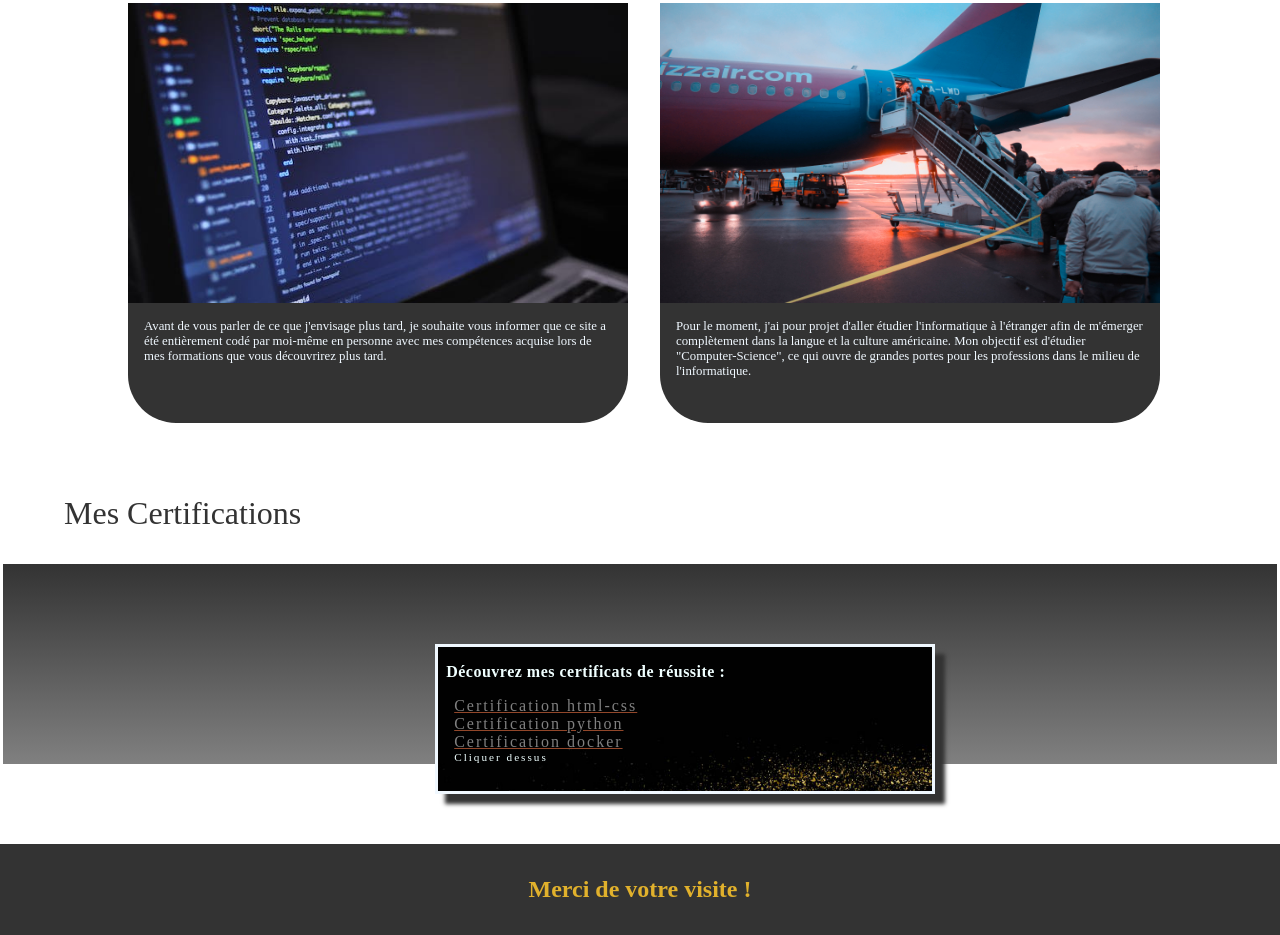
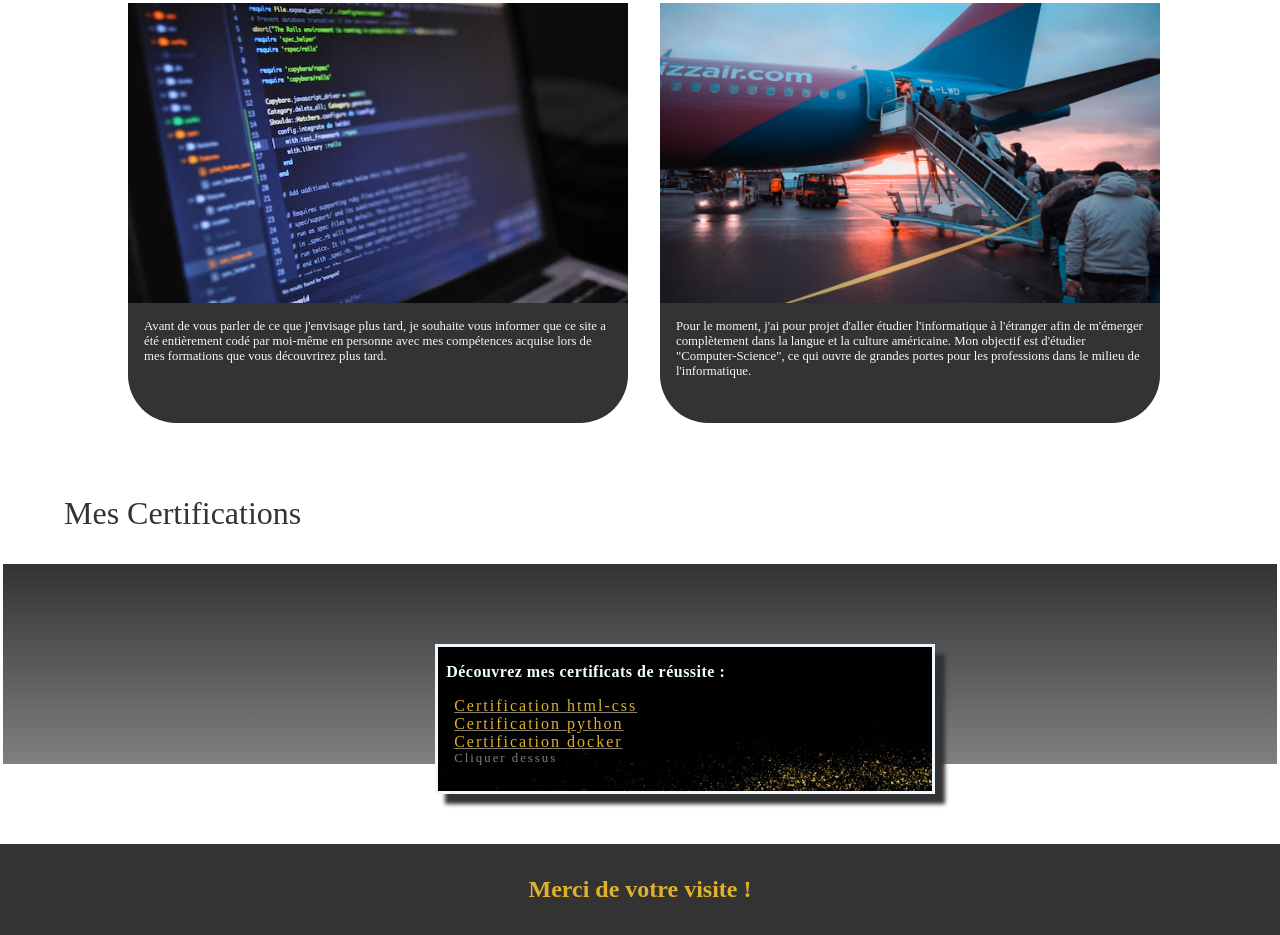
Before and after one commit to melountte/Profil, a website: page index.html in a window 1280 px wide. Shown: the part 754-1689 px from the top of the page. Drawn offline with Linux system fonts and the light colour scheme.

```diff
--- a/scss/mobile.scss
+++ b/scss/mobile.scss
@@ -151,32 +151,30 @@
       padding-left: 1rem;
       letter-spacing: 2px;
       font-size: 0.65rem;
-      .html:hover {
-        color: #e1b12c;
-      }
       .py:hover {
-        color: #e1b12c;
+        color: gray;
       }
       .docker:hover {
-        color: #e1b12c;
+        color: gray;
       }
       .html {
-        color: gray;
+        color: #e1b12c;
         text-decoration-line: underline;
-        text-decoration-color: rgb(146, 71, 42);
+        text-decoration-color: gray;
       }
       .py {
-        color: gray;
+        color: #e1b12c;
         text-decoration-line: underline;
-        text-decoration-color: rgb(146, 71, 42);
+        text-decoration-color: gray;
       }
       .docker {
-        color: gray;
+        color: #e1b12c;
         text-decoration-line: underline;
-        text-decoration-color: rgb(146, 71, 42);
+        text-decoration-color: gray;
       }
       .clic {
-        font-size: 0.7rem;
+        font-size: 0.8rem;
+        color: gray;
       }
     }
   }
--- a/scss/style.scss
+++ b/scss/style.scss
@@ -150,31 +150,32 @@
       letter-spacing: 2px;
       font-size: 1rem;
       .html:hover {
-        color: #e1b12c;
+        color: gray;
       }
       .py:hover {
-        color: #e1b12c;
+        color: gray;
       }
       .docker:hover {
-        color: #e1b12c;
+        color: gray;
       }
       .html {
-        color: gray;
+        color: #e1b12c;
         text-decoration-line: underline;
-        text-decoration-color: rgb(146, 71, 42);
+        text-decoration-color: gray;
       }
       .py {
-        color: gray;
+        color: #e1b12c;
         text-decoration-line: underline;
-        text-decoration-color: rgb(146, 71, 42);
+        text-decoration-color: gray;
       }
       .docker {
-        color: gray;
+        color: #e1b12c;
         text-decoration-line: underline;
-        text-decoration-color: rgb(146, 71, 42);
+        text-decoration-color: gray;
       }
       .clic {
-        font-size: 0.7rem;
+        font-size: 0.8rem;
+        color: gray;
       }
     }
   }
```
Also changed, not shown: css/mobile.css, css/style.css, 2 other files.
